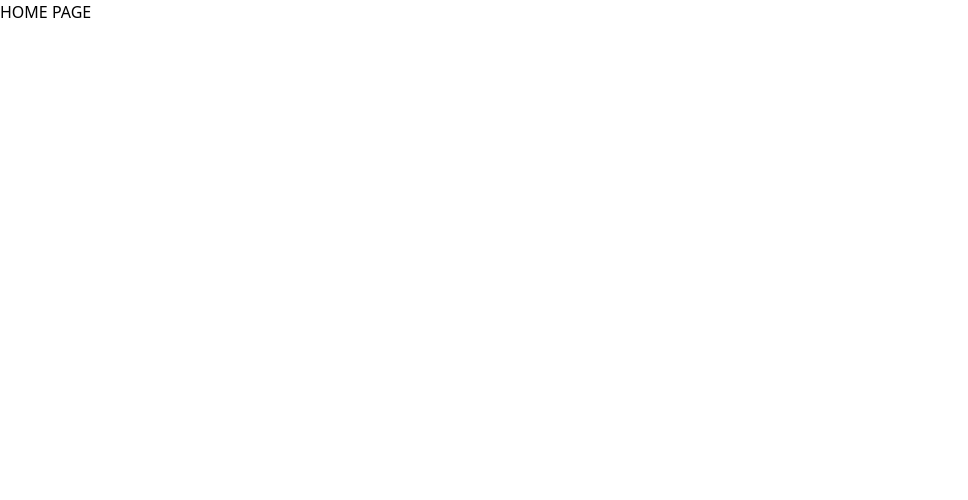
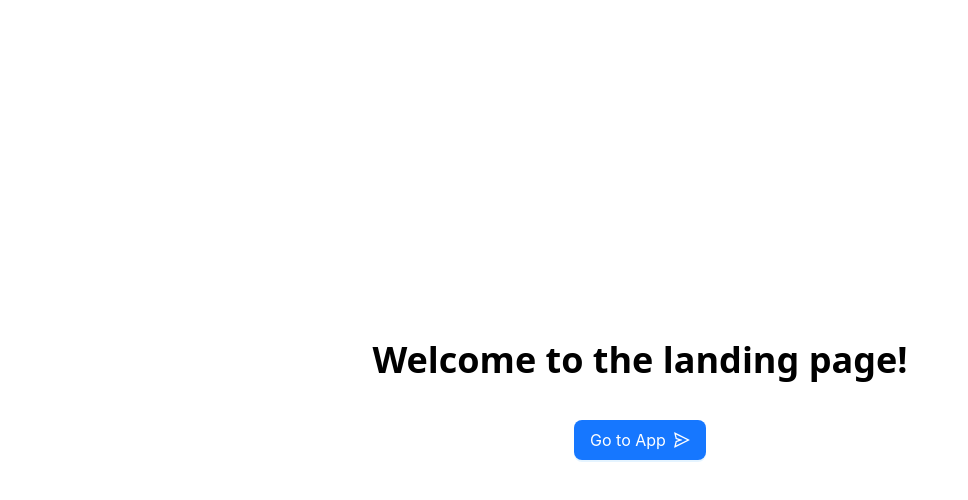
Before and after one commit to cowienduckie/promag-app, a React (Vite) app: page / in a window 1280 px wide. Shown: the top 500 px of the page, without its empty margins (0-968 px from the left). Built offline with nearby package versions, Linux system fonts and the light colour scheme.

Commit message:
feat: landing page

```diff
--- a/src/features/misc/routes/Landing.tsx
+++ b/src/features/misc/routes/Landing.tsx
@@ -1,3 +1,18 @@
+import { SendOutlined } from "@ant-design/icons";
+import { Button } from "antd";
+import { Link } from "react-router-dom";
+
 export const Landing = () => {
-  return <h1>HOME PAGE</h1>;
+  return (
+    <div className="m-auto flex min-h-screen flex-col items-center justify-center">
+      <h1 className="mb-10 text-center text-4xl font-bold">
+        Welcome to the landing page!
+      </h1>
+      <Link to="/app">
+        <Button type="primary" size="large">
+          Go to App <SendOutlined className="align-baseline" />
+        </Button>
+      </Link>
+    </div>
+  );
 };
```
Also changed, not shown: 1 other file (tests, documents, lock files or other folders).
